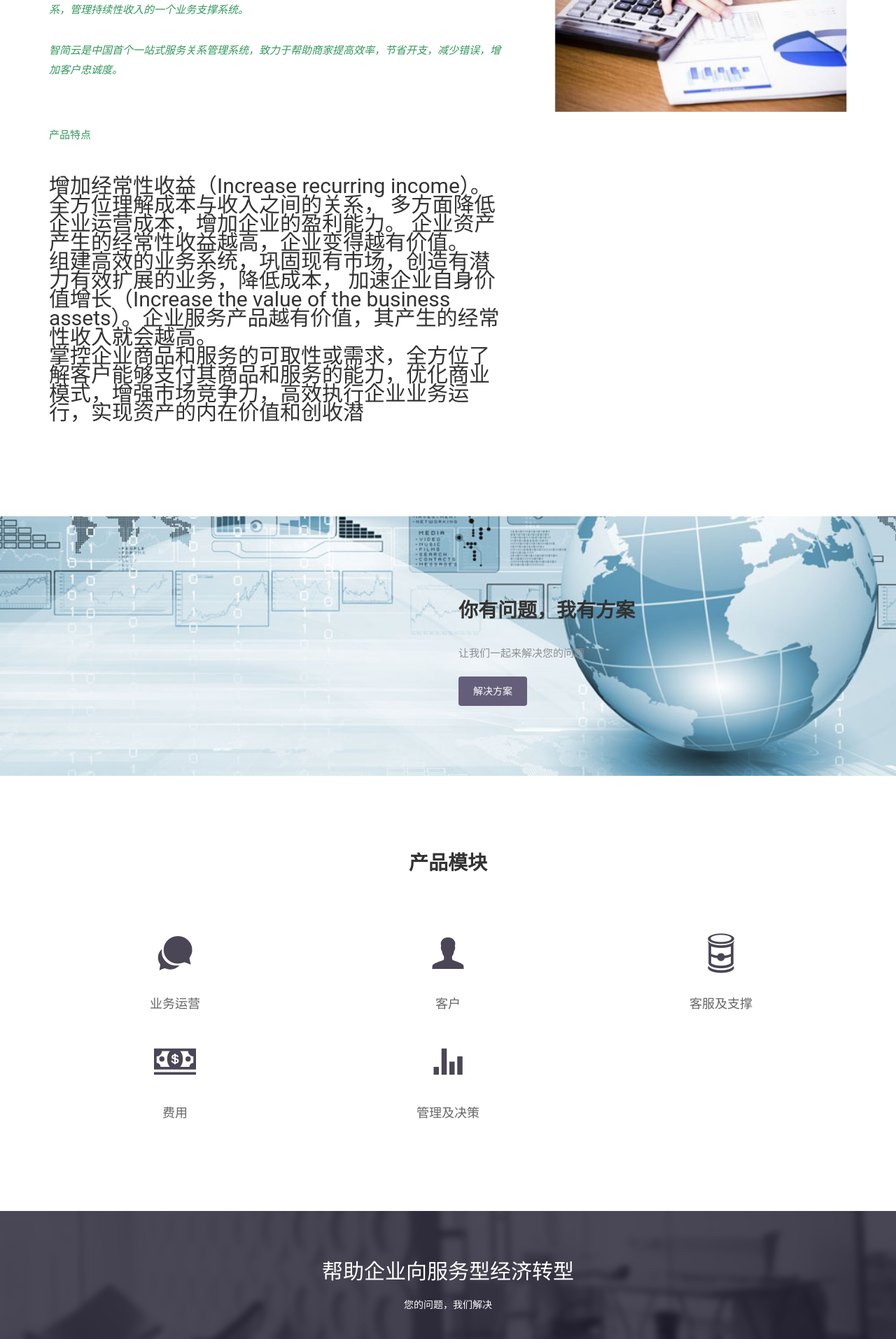
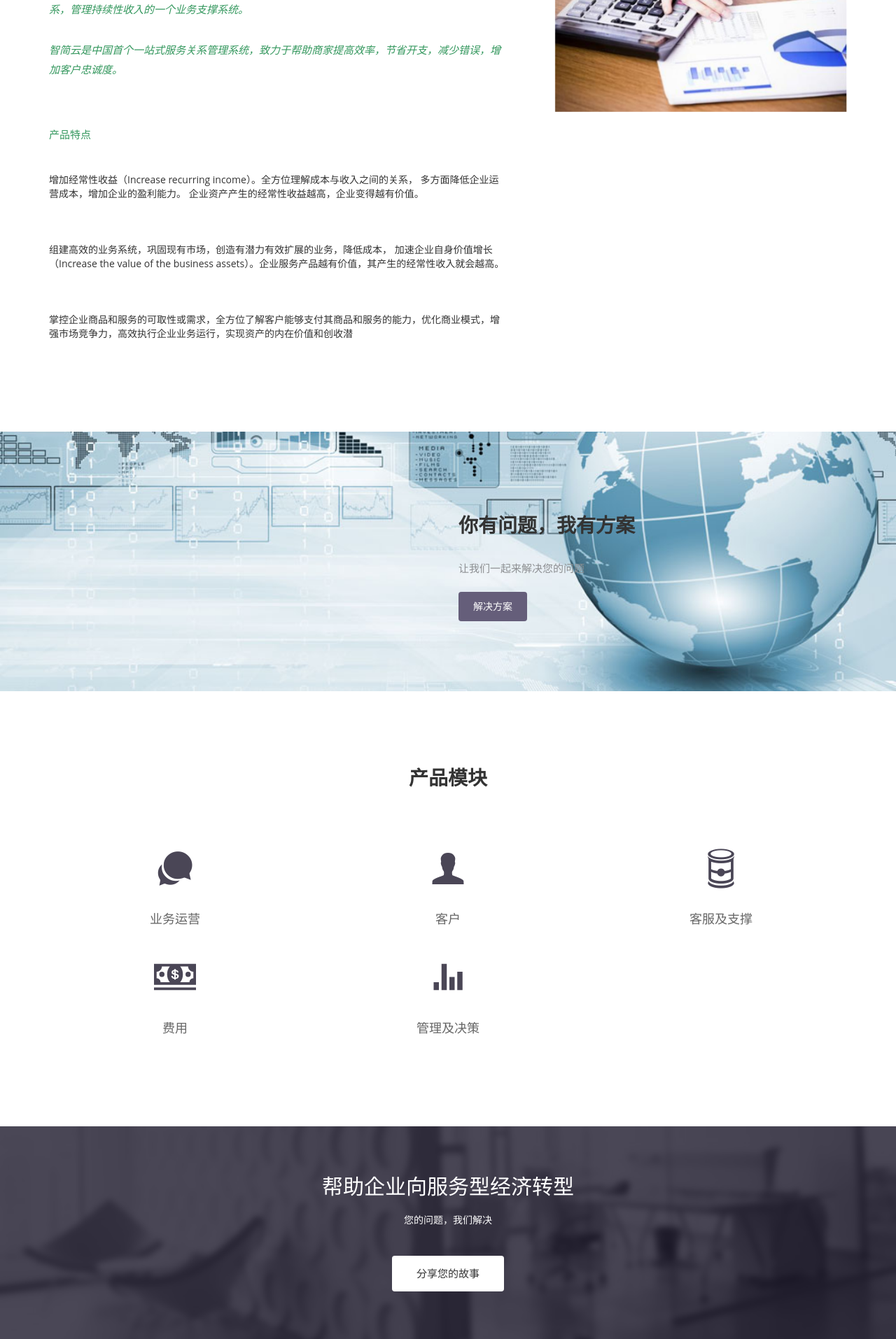
Before and after one commit to dreampivot/slipscloud.github.io, a Jekyll site: the page built from index.html, in a window 1280 px wide. Shown: the part 968-2882 px from the top of the page at 70% size. Built offline with Jekyll 4.4.1, drawn with Linux system fonts in a browser that asks for light colours; some web fonts are replaced.

Commit message:
Update index.html

```diff
--- a/index.html
+++ b/index.html
@@ -32,16 +32,13 @@ permalink: /
 
           <ul>
 
-    <h2>
+    <p><li>增加经常性收益（Increase recurring income）。全方位理解成本与收入之间的关系， 多方面降低企业运营成本，增加企业的盈利能力。
+企业资产产生的经常性收益越高，企业变得越有价值。</li></p>
+ <p><li>组建高效的业务系统，巩固现有市场，创造有潜力有效扩展的业务，降低成本， 加速企业自身价值增长（Increase the value of the business assets）。企业服务产品越有价值，其产生的经常性收入就会越高。
+</li></p>
+ <p><li>掌控企业商品和服务的可取性或需求，全方位了解客户能够支付其商品和服务的能力，优化商业模式，增强市场竞争力，高效执行企业业务运行，实现资产的内在价值和创收潜
+  </li></p>
 
-
-<li>增加经常性收益（Increase recurring income）。全方位理解成本与收入之间的关系， 多方面降低企业运营成本，增加企业的盈利能力。
-企业资产产生的经常性收益越高，企业变得越有价值。</li>
-<li>组建高效的业务系统，巩固现有市场，创造有潜力有效扩展的业务，降低成本， 加速企业自身价值增长（Increase the value of the business assets）。企业服务产品越有价值，其产生的经常性收入就会越高。
-</li>
-<li>掌控企业商品和服务的可取性或需求，全方位了解客户能够支付其商品和服务的能力，优化商业模式，增强市场竞争力，高效执行企业业务运行，实现资产的内在价值和创收潜
-  </li>
-      <h2>
       </ul>
 
         </div>
```
